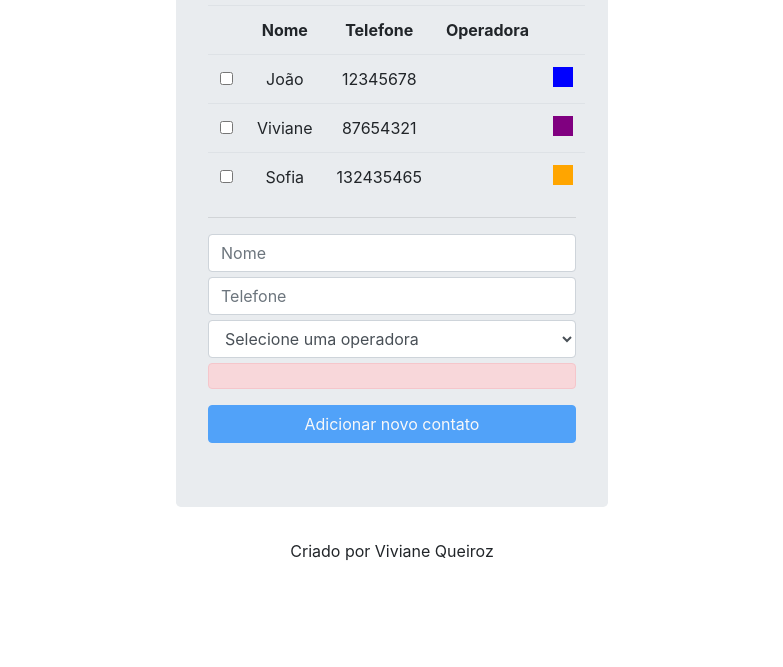
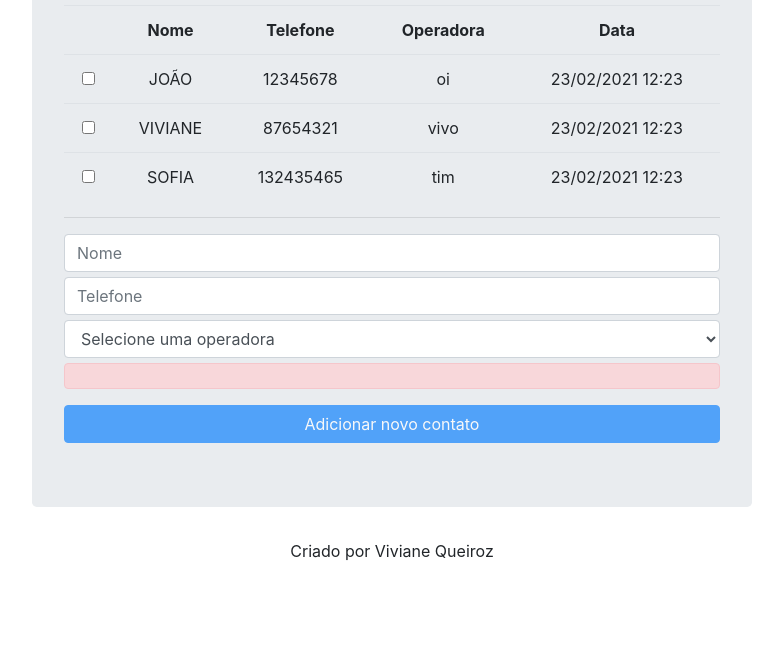
Before and after one commit to vivianequeiroz/angularjs-fundamentals, a website: page src/index.html in a window 1280 px wide. Shown: the part 133-800 px from the top of the page, without its empty margins (248-1031 px from the left). Drawn offline with nearby package versions, Linux system fonts and the light colour scheme.

Commit message:
chore: filters: date, upper and lowercase

```diff
--- a/src/index.html
+++ b/src/index.html
@@ -14,7 +14,7 @@
 
     <style>
         .jumbotron {
-            width: 27rem;
+            width: 45rem;
             text-align: center;
             margin-top: 1.25rem;
             margin-left: auto;
@@ -43,9 +43,9 @@
             // they are an execution context for expressions
             $scope.app = "Lista Telefônica";
             $scope.contatos = [
-                {nome: "João", telefone: "12345678", cor: "blue"},
-                {nome: "Viviane", telefone: "87654321", cor: "purple"},
-                {nome: "Sofia", telefone: "132435465", cor: "orange"},
+                {nome: "João", telefone: "12345678", data: new Date(), operadora: {nome: "Oi", código: 14, categoria: "celular"}},
+                {nome: "Viviane", telefone: "87654321", data: new Date(), operadora: {nome: "Vivo", código: 15, categoria: "celular"}},
+                {nome: "Sofia", telefone: "132435465", data: new Date(), data: new Date(), operadora: {nome: "Tim", código: 41, categoria: "celular"}},
             ];
             $scope.operadoras = [
                 {nome: "Oi", código: 14, categoria: "Celular"},
@@ -83,14 +83,15 @@
                 <th>Nome</th>
                 <th>Telefone</th>
                 <th>Operadora</th>
-                <th></th>
+                <th>Data</th>
             </tr>
             <tr ng-class="{'selecionado negrito': contato.selecionado}" ng-repeat="contato in contatos">
                 <td><input type="checkbox" ng-model="contato.selecionado"/></td>
-                <td>{{contato.nome}}</td>
+                <td>{{contato.nome | uppercase }}</td>
                 <td>{{contato.telefone}}</td>
-                <td>{{contato.operadora.nome}}</td>
-                <td><div style="width: 1.25rem; height: 1.25rem;" ng-style="{'background-color': contato.cor}"></div></td>
+                <td>{{contato.operadora.nome | lowercase }}</td>
+                <td>{{contato.data | date: 'dd/MM/yyyy HH:mm'}}</td>
+                <!-- <td><div style="width: 1.25rem; height: 1.25rem;}"></div></td> -->
                 <!-- alternative way:
                     <td ng-repeat="(key,value) in contato">
                         {{value}}
```
Also changed, not shown: 1 other file.
